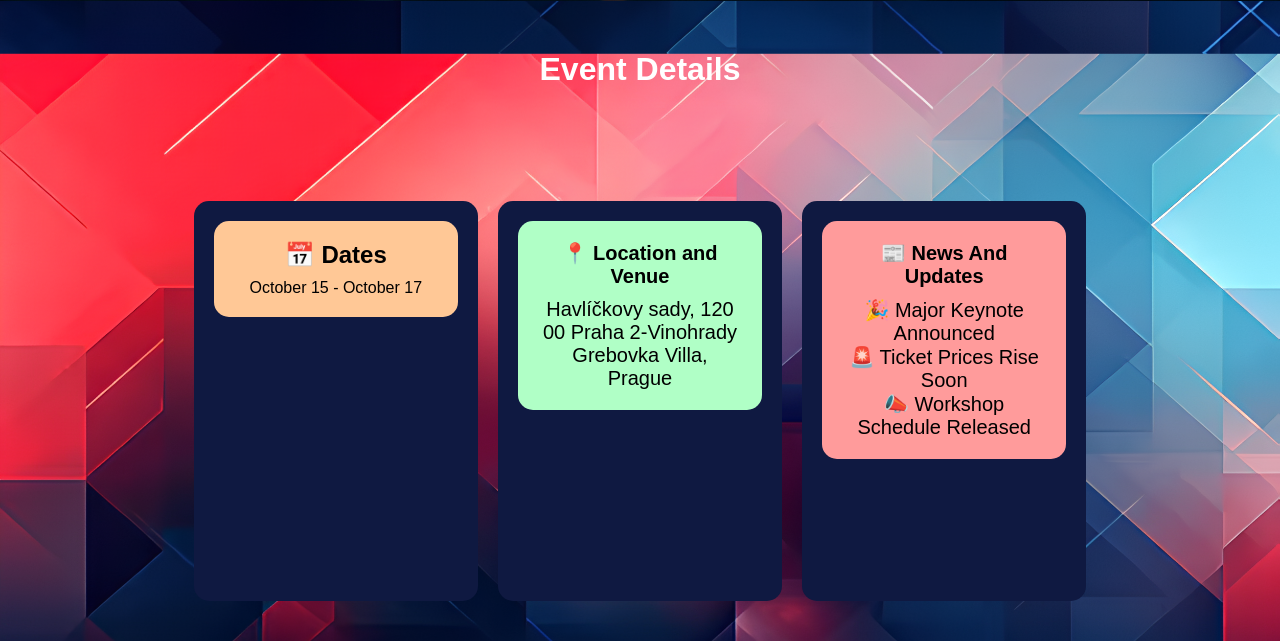
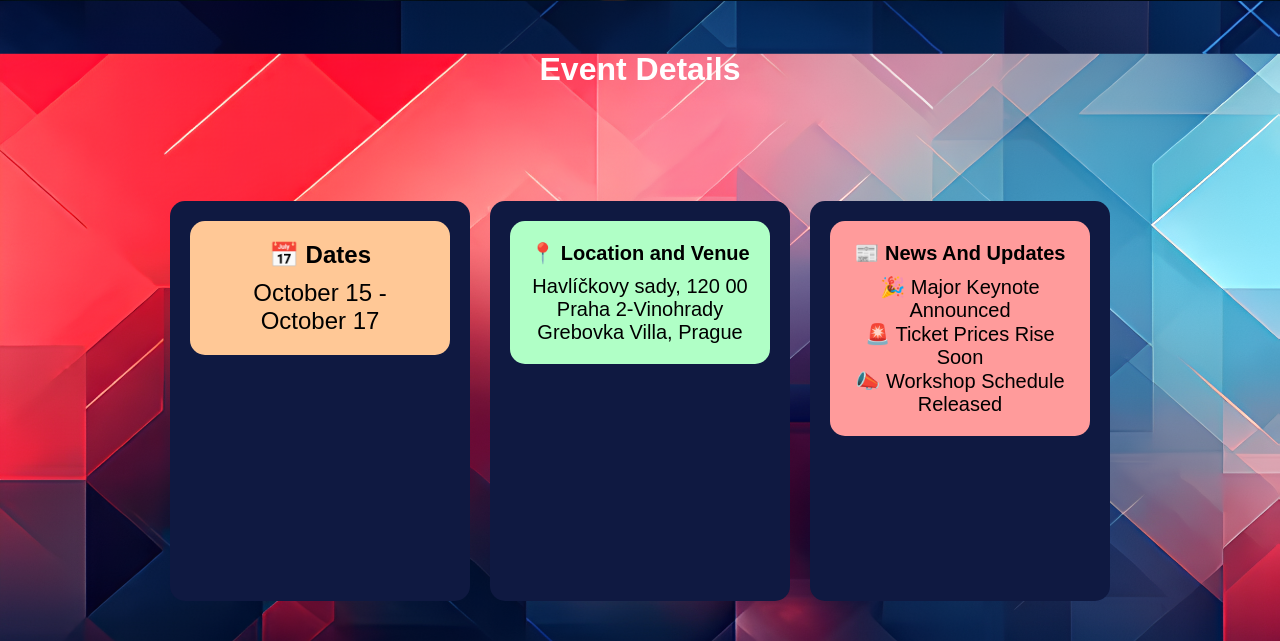
Before and after one commit to Tornike-I/web-design-c, a Flask app: page / in a window 1280 px wide. Shown: the part 799-1440 px from the top of the page. Run offline with Flask 3, Linux system fonts and the light colour scheme.

Commit message:
final version2

```diff
--- a/templates/index.html
+++ b/templates/index.html
@@ -94,7 +94,7 @@
       <div class="column">
         <div class="card">
           <div class="card-title">📅 Dates</div>
-          <p class="card-description">October 15 - October 17</p>
+          <p class="card-description"><p>October 15 - October 17</p></p>
         </div>
       </div>
 
```
